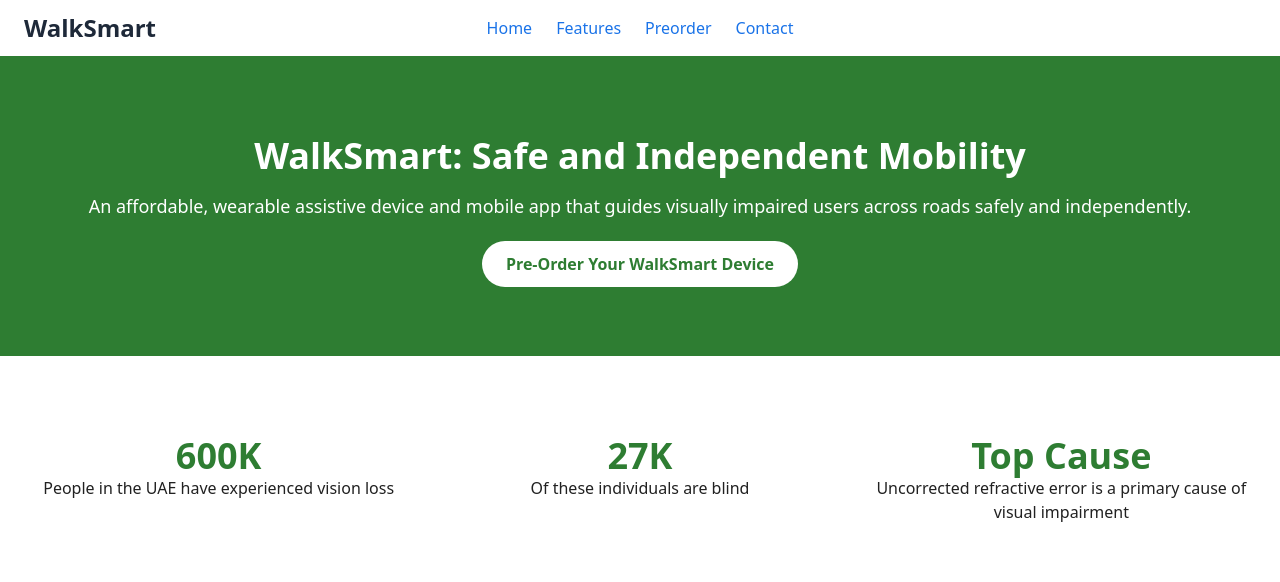
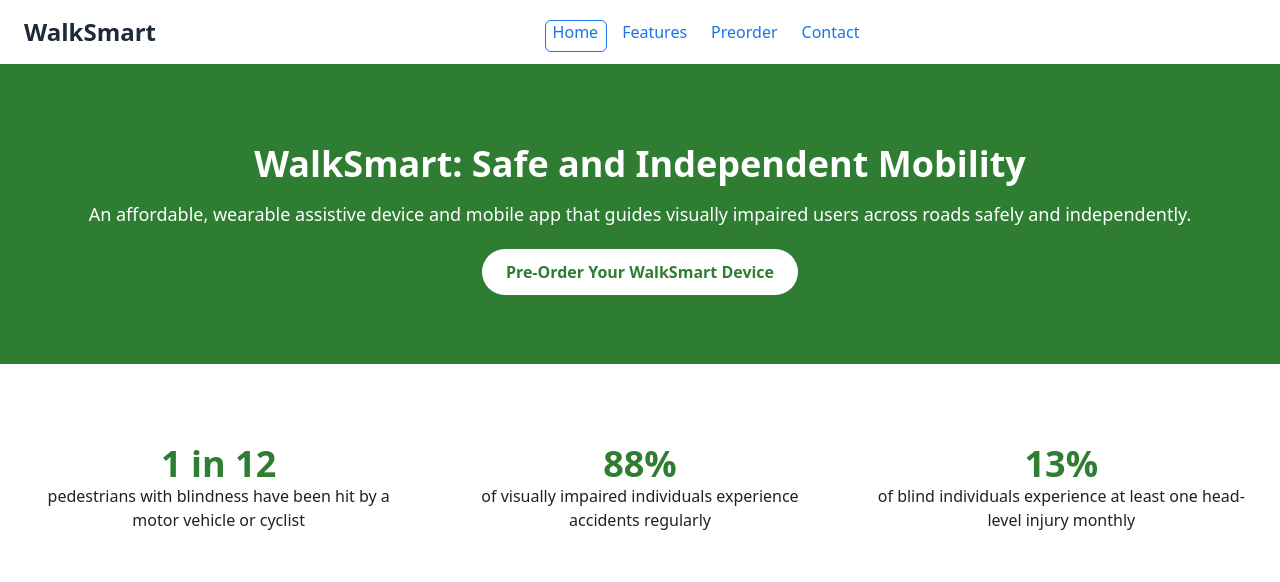
Before and after one commit to Tsegazeab3/walk_smart_front_end, a React (Vite) app: page / in a window 1280 px wide. Shown: the top 582 px of the page. Built offline with nearby package versions, Linux system fonts and the light colour scheme.

Commit message:
everything is fixed

```diff
--- /dev/null
+++ b/src/components/AnimatedBox.jsx
@@ -0,0 +1,12 @@
+import React from 'react';
+
+const AnimatedBox = ({ left, width }) => {
+  return (
+    <div
+      className="absolute bg-transparent border border-[#1a73e8] rounded-md h-8"
+      style={{ left, width, transition: 'left 0.3s ease, width 0.3s ease' }}
+    />
+  );
+};
+
+export default AnimatedBox;
--- a/src/components/HamburgerMenu.jsx
+++ b/src/components/HamburgerMenu.jsx
@@ -7,9 +7,9 @@ const HamburgerMenu = ({ isOpen, toggleMenu }) => {
       <button onClick={toggleMenu} className="text-gray-800 hover:text-blue-600 focus:outline-none">
         <svg className="w-6 h-6" fill="none" stroke="currentColor" viewBox="0 0 24 24" xmlns="http://www.w3.org/2000/svg">
           {isOpen ? (
-            <path stroke-linecap="round" stroke-linejoin="round" stroke-width="2" d="M6 18L18 6M6 6l12 12" />
+            <path strokeLinecap="round" strokeLinejoin="round" strokeWidth="2" d="M6 18L18 6M6 6l12 12" />
           ) : (
-            <path stroke-linecap="round" stroke-linejoin="round" stroke-width="2" d="M4 6h16M4 12h16m-7 6h7" />
+            <path strokeLinecap="round" strokeLinejoin="round" strokeWidth="2" d="M4 6h16M4 12h16m-7 6h7" />
           )}
         </svg>
       </button>
--- a/src/components/Header.jsx
+++ b/src/components/Header.jsx
@@ -1,24 +1,48 @@
-import React, { useState } from 'react';
-import { Link } from 'react-router-dom';
+import React, { useState, useEffect, useRef } from 'react';
+import { NavLink, useLocation } from 'react-router-dom';
 import HamburgerMenu from './HamburgerMenu';
+import AnimatedBox from './AnimatedBox';
 
 const Header = () => {
   const [isMenuOpen, setIsMenuOpen] = useState(false);
+  const [activeLink, setActiveLink] = useState({ left: 0, width: 0 });
+  const navRef = useRef(null);
+  const location = useLocation();
 
   const toggleMenu = () => {
     setIsMenuOpen(!isMenuOpen);
   };
 
+  useEffect(() => {
+    const active = navRef.current.querySelector('.active');
+    if (active) {
+      setActiveLink({ left: active.offsetLeft, width: active.offsetWidth });
+    }
+  }, [location]);
+
   return (
     <header className="bg-white shadow-md">
       <div className="container mx-auto px-6 py-4 flex justify-between items-center">
-        <Link to="/" className="text-2xl font-bold absolute text-gray-800 hover:cursor-pointer">WalkSmart</Link>
-        <nav className='w-screen hidden md:flex justify-center top-2 right-2'>
-          <Link to="/" className="text-[#1a73e8] px-2 hover:text-[#000] hover:underline  mx-1">Home</Link>
-          <Link to="/features" className="text-[#1a73e8] px-2 hover:text-[#000] hover:underline  mx-1">Features</Link>
-          <Link to="/preorder" className="text-[#1a73e8] px-2 hover:text-[#000] hover:underline  mx-1">Preorder</Link>
-          <Link to="/contact" className="text-[#1a73e8] px-2 hover:text-[#000] hover:underline  mx-1">Contact</Link>
-        </nav>
+        <div>
+          <NavLink to="/" className="text-2xl font-bold text-gray-800 hover:cursor-pointer">WalkSmart</NavLink>
+        </div>
+        <div className="flex-grow flex justify-center">
+          <nav ref={navRef} className='hidden md:flex relative'>
+            <AnimatedBox left={activeLink.left} width={activeLink.width} />
+            <NavLink to="/" className={({ isActive }) =>
+              "text-[#1a73e8] px-2 hover:text-[#000] hover:underline  mx-1" + (isActive ? " active" : "")
+          }>Home</NavLink>
+            <NavLink to="/features" className={({ isActive }) =>
+              "text-[#1a73e8] px-2 hover:text-[#000] hover:underline  mx-1" + (isActive ? " active" : "")
+          }>Features</NavLink>
+            <NavLink to="/preorder" className={({ isActive }) =>
+              "text-[#1a73e8] px-2 hover:text-[#000] hover:underline  mx-1" + (isActive ? " active" : "")
+          }>Preorder</NavLink>
+            <NavLink to="/contact" className={({ isActive }) =>
+              "text-[#1a73e8] px-2 hover:text-[#000] hover:underline  mx-1" + (isActive ? " active" : "")
+          }>Contact</NavLink>
+          </nav>
+        </div>
         <div className="md:hidden">
           <HamburgerMenu isOpen={isMenuOpen} toggleMenu={toggleMenu} />
         </div>
--- a/src/pages/Home.jsx
+++ b/src/pages/Home.jsx
@@ -17,16 +17,16 @@ const Home = () => {
         <div className="container mx-auto px-6">
           <div className="grid grid-cols-1 md:grid-cols-3 gap-8 text-center">
             <div>
-              <h3 className="text-4xl font-bold text-[#2E7D32]">600K</h3>
-              <p className="text-[#212121]">People in the UAE have experienced vision loss</p>
+              <h3 className="text-4xl font-bold text-[#2E7D32]">1 in 12</h3>
+              <p className="text-[#212121]">pedestrians with blindness have been hit by a motor vehicle or cyclist</p>
             </div>
             <div>
-              <h3 className="text-4xl font-bold text-[#2E7D32]">27K</h3>
-              <p className="text-[#212121]">Of these individuals are blind</p>
+              <h3 className="text-4xl font-bold text-[#2E7D32]">88%</h3>
+              <p className="text-[#212121]">of visually impaired individuals experience accidents regularly</p>
             </div>
             <div>
-              <h3 className="text-4xl font-bold text-[#2E7D32]">Top Cause</h3>
-              <p className="text-[#212121]">Uncorrected refractive error is a primary cause of visual impairment</p>
+              <h3 className="text-4xl font-bold text-[#2E7D32]">13%</h3>
+              <p className="text-[#212121]">of blind individuals experience at least one head-level injury monthly</p>
             </div>
           </div>
         </div>
```
Also changed, not shown: src/assets/crossing_the_road.png, src/assets/logo.svg (added).
